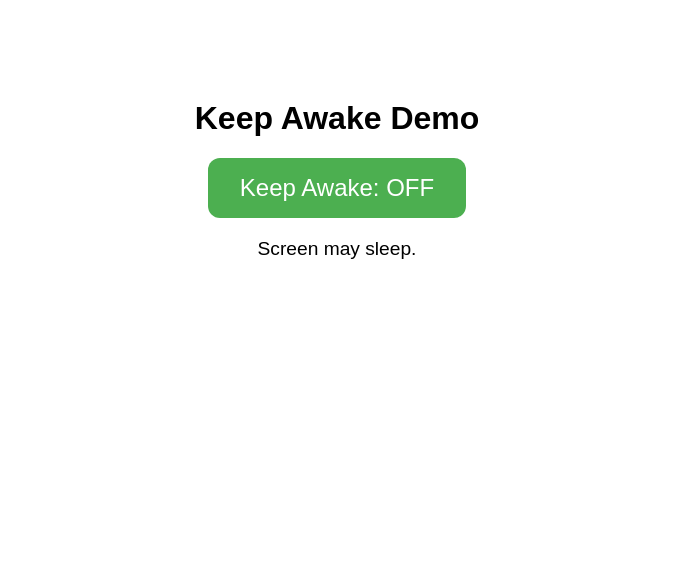
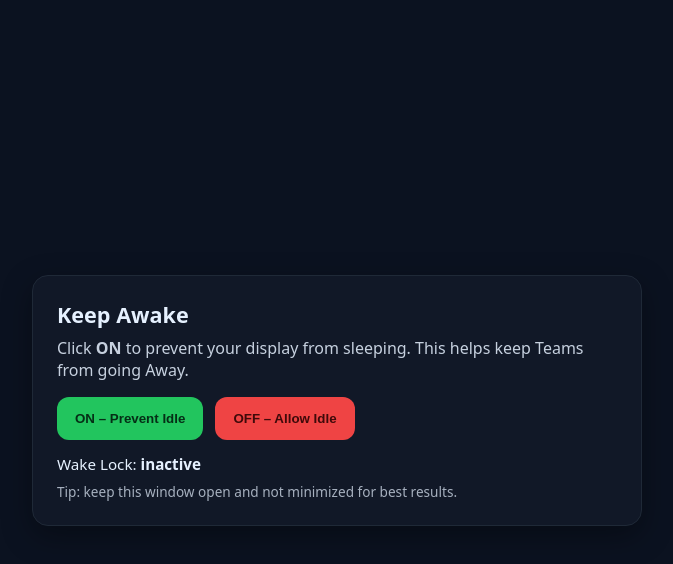
Before and after one commit to MahammedZakariya/stay-awake, a plain HTML site: page index.html in a window 1280 px wide. Shown: the whole page, without its empty margins (303-976 px from the left). Drawn offline with Linux system fonts and the light colour scheme.

Commit message:
Update index.html

```diff
--- a/index.html
+++ b/index.html
@@ -1,67 +1,37 @@
-<!DOCTYPE html>
 <html lang="en">
 <head>
-  <meta charset="UTF-8" />
-  <title>Keep Awake Demo</title>
-  <style>
-    body {
-      font-family: Arial, sans-serif;
-      text-align: center;
-      margin-top: 100px;
-    }
-    button {
-      font-size: 1.5rem;
-      padding: 1rem 2rem;
-      border-radius: 12px;
-      border: none;
-      cursor: pointer;
-      background: #4CAF50;
-      color: white;
-    }
-    #statusText {
-      margin-top: 20px;
-      font-size: 1.2rem;
-    }
-  </style>
+<meta charset="utf-8" />
+<meta name="viewport" content="width=device-width, initial-scale=1" />
+<title>Keep Awake (PWA)</title>
+<meta name="theme-color" content="#0ea5e9" />
+<link rel="manifest" href="./manifest.webmanifest" type="application/manifest+json">
+<style>
+:root { font-family: system-ui, -apple-system, Segoe UI, Roboto, Inter, Arial, sans-serif; }
+body { display: grid; place-items: center; min-height: 100svh; margin: 0; background: #0b1220; color: #e6f1ff; }
+.card { width: min(560px, 92vw); background: #111827; border: 1px solid #1f2937; border-radius: 16px; padding: 24px; box-shadow: 0 10px 30px rgb(0 0 0 / 35%); }
+h1 { margin: 0 0 8px; font-size: 1.35rem; }
+p { margin: 0 0 16px; opacity: .85; }
+.row { display: flex; gap: 12px; flex-wrap: wrap; margin-top: 12px; }
+button { appearance: none; border: 0; border-radius: 12px; padding: 14px 18px; font-weight: 600; cursor: pointer; }
+#onBtn { background: #22c55e; color: #052e16; }
+#offBtn{ background: #ef4444; color: #3f0a0a; }
+#installBtn { background: #0ea5e9; color: #021824; margin-left: auto; }
+.status { margin-top: 14px; font-size: .95rem; }
+.hint { margin-top: 8px; opacity: .7; font-size: .85rem; }
+</style>
 </head>
 <body>
-  <h1>Keep Awake Demo</h1>
-  <button id="keepAwakeBtn">Keep Awake: OFF</button>
-  <p id="statusText">Screen may sleep.</p>
-
-  <script>
-    let keepAwake = false;
-    let intervalId;
-
-    const btn = document.getElementById('keepAwakeBtn');
-    const status = document.getElementById('statusText');
-
-    function startFakeActivity() {
-      intervalId = setInterval(() => {
-        // Scroll down 1px and back up — tiny movement to count as "activity"
-        window.scrollBy(0, 1);
-        window.scrollBy(0, -1);
-        console.log("Fake activity tick");
-      }, 30000); // every 30 seconds
-
-      btn.textContent = "Keep Awake: ON";
-      status.textContent = "System is being kept awake.";
-    }
-
-    function stopFakeActivity() {
-      clearInterval(intervalId);
-      btn.textContent = "Keep Awake: OFF";
-      status.textContent = "Screen may sleep.";
-    }
-
-    btn.addEventListener("click", () => {
-      if (!keepAwake) {
-        startFakeActivity();
-      } else {
-        stopFakeActivity();
-      }
-      keepAwake = !keepAwake;
-    });
-  </script>
+<main class="card">
+<h1>Keep Awake</h1>
+<p>Click <strong>ON</strong> to prevent your display from sleeping. This helps keep Teams from going Away.</p>
+<div class="row">
+<button id="onBtn">ON – Prevent Idle</button>
+<button id="offBtn" disabled>OFF – Allow Idle</button>
+<button id="installBtn" hidden>Install App</button>
+</div>
+<div class="status" id="status">Wake Lock: <strong>inactive</strong></div>
+<div class="hint">Tip: keep this window open and not minimized for best results.</div>
+</main>
+<script src="./app.js" type="module"></script>
 </body>
 </html>
```
